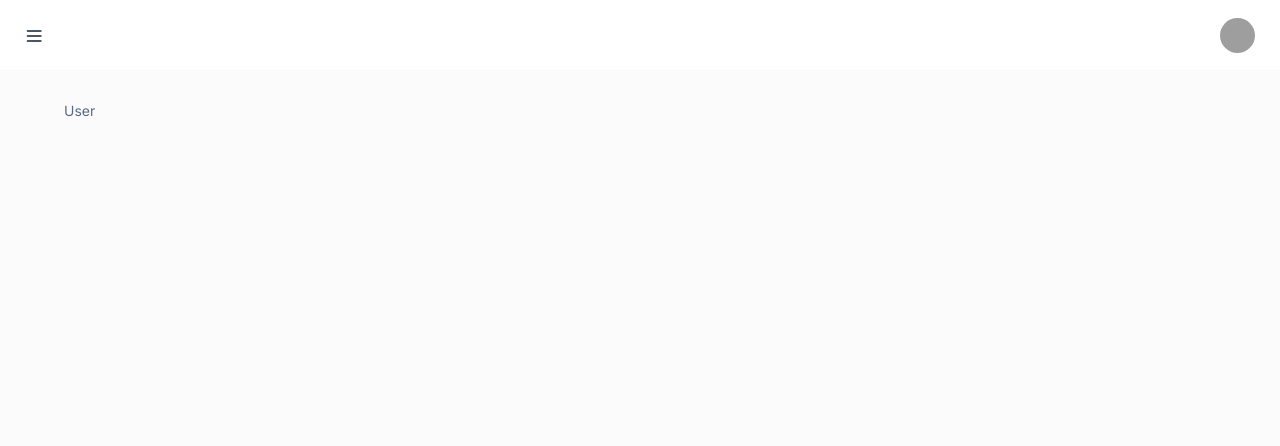
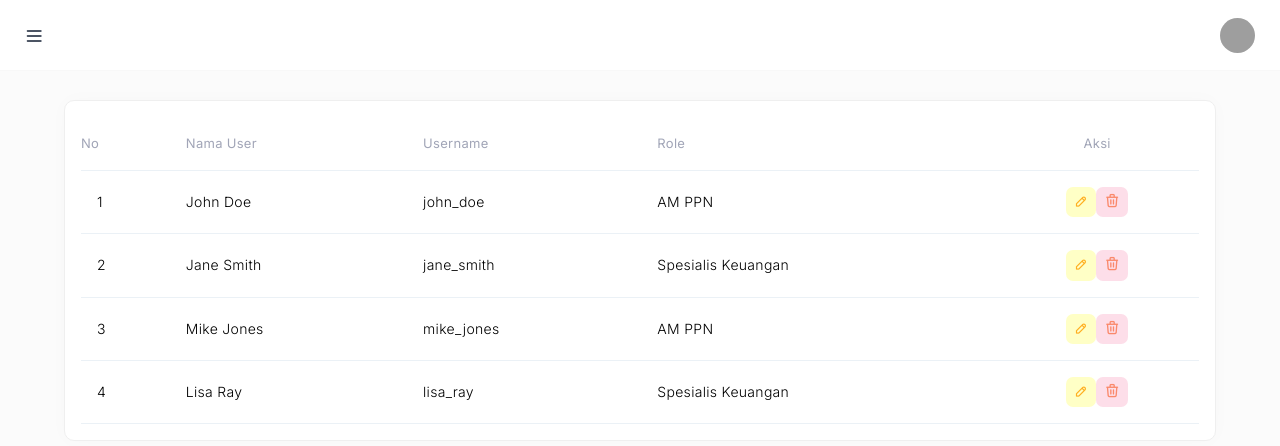
Before and after one commit to iqbaloke/cisea-fe, a Next.js app: page /user in a window 1280 px wide. Shown: the top 446 px of the page. Built offline with nearby package versions, Linux system fonts and the light colour scheme; grey boxes are pictures that could not be loaded.

Commit message:
tambah char dashboard dan user

```diff
--- /dev/null
+++ b/hooks/useUser.js
@@ -0,0 +1,30 @@
+import { loadingState } from "@/components/atoms/Loading";
+import axios from "@/lib/axios";
+import { useRecoilState } from "recoil";
+import useSWR from "swr";
+
+export const useUser = (api) => {
+  const [isLoading, setIsLoading] = useRecoilState(loadingState);
+
+  const { data: user, mutate } = useSWR(api, (url) =>
+    axios
+      .get(url, {
+        headers: {
+          accept: "application/json",
+        },
+      })
+      .then((response) => {
+        if (response.status == "204") {
+          return [];
+        } else {
+          return response.data;
+        }
+      })
+      .catch((error) => {
+        Swal.fire("Error", error.data.message, "error");
+      })
+  );
+  return {
+    user,
+  };
+};
--- /dev/null
+++ b/pages/api/dashboard.js
@@ -0,0 +1,11 @@
+export default function handler(req, res) {
+  const data = [
+    { category: "PPh 21", value: 12000 },
+    { category: "PPh 22", value: 18000 },
+    { category: "PPh 23", value: 15000 },
+    { category: "PPh 26", value: 20000 },
+    { category: "PPN MASA", value: 10000 },
+  ];
+
+  res.status(200).json(data);
+}
--- /dev/null
+++ b/pages/api/user.js
@@ -0,0 +1,30 @@
+export default function handler(req, res) {
+  const data = [
+    {
+      username: "john_doe",
+      password: "password123",
+      role: "AM PPN",
+      name: "John Doe",
+    },
+    {
+      username: "jane_smith",
+      password: "securepass456",
+      role: "Spesialis Keuangan",
+      name: "Jane Smith",
+    },
+    {
+      username: "mike_jones",
+      password: "mikepass789",
+      role: "AM PPN",
+      name: "Mike Jones",
+    },
+    {
+      username: "lisa_ray",
+      password: "raypassword111",
+      role: "Spesialis Keuangan",
+      name: "Lisa Ray",
+    },
+  ];
+
+  res.status(200).json(data);
+}
--- a/pages/user/index.js
+++ b/pages/user/index.js
@@ -1,9 +1,92 @@
+import Card from "@/components/molecules/Card";
 import Template from "@/components/template/Template";
+import { useEffect, useState } from "react";
+
+import LoadingContent from "@/components/molecules/LoadingContent";
+import Table from "@/components/organism/Table";
+import TableHead from "@/components/molecules/TableHead";
+import TableBody from "@/components/molecules/TableBody";
+import { useUser } from "@/hooks/useUser";
 
 export default function Index() {
+  const [isLoading, setIsLoading] = useState(true);
+  const [apiUrl, setApiUrl] = useState("/user");
+
+  const { user } = useUser(apiUrl);
+
+  useEffect(() => {
+    if (user) {
+      setIsLoading(false);
+    }
+  }, [user]);
   return (
     <Template showbreadcrumb="1" title="Dashboard" subtitle="Posisi Truck">
-      <div>User</div>
+      <Card>
+        <Card.Body>
+          {isLoading ? (
+            <LoadingContent />
+          ) : (
+            <Table>
+              <TableHead
+                dataHead={[
+                  {
+                    name: "No",
+                    className: "ps-0",
+                  },
+                  {
+                    name: "Nama User",
+                    className: "",
+                  },
+                  {
+                    name: "Username",
+                    className: "",
+                  },
+                  {
+                    name: "Role",
+                    className: "",
+                  },
+                  {
+                    name: "Aksi",
+                    className: "text-center",
+                  },
+                ]}
+              />
+              <TableBody>
+                {user?.map((data, index) => {
+                  return (
+                    <tr key={index}>
+                      <td className="fw-light ">{index + 1}</td>
+                      <td className="fw-light ">{data.name}</td>
+                      <td className="fw-light ">{data.username}</td>
+                      <td className="fw-light ">{data.role}</td>
+                      <td className="fw-light">
+                        <div className="d-flex gap-xl-2 justify-content-center">
+                          <button
+                            style={{
+                              backgroundColor: "#ffffc6",
+                            }}
+                            className="rounded border-0 px-2 py-1"
+                          >
+                            <i className="ti ti-pencil fs42 text-warning"></i>
+                          </button>
+                          <button
+                            style={{
+                              backgroundColor: "rgb(253 222 233)",
+                            }}
+                            className="rounded border-0 px-2 py-1"
+                          >
+                            <i className="ti ti-trash fs-4 text-danger"></i>
+                          </button>
+                        </div>
+                      </td>
+                    </tr>
+                  );
+                })}
+              </TableBody>
+            </Table>
+          )}
+        </Card.Body>
+      </Card>
     </Template>
   );
 }
```
Also changed, not shown: components/molecules/ChartDashboard.js (added, +68 -0 lines), hooks/useDashboard.js (added, +30 -0 lines), pages/index.js (+33 -2 lines).
